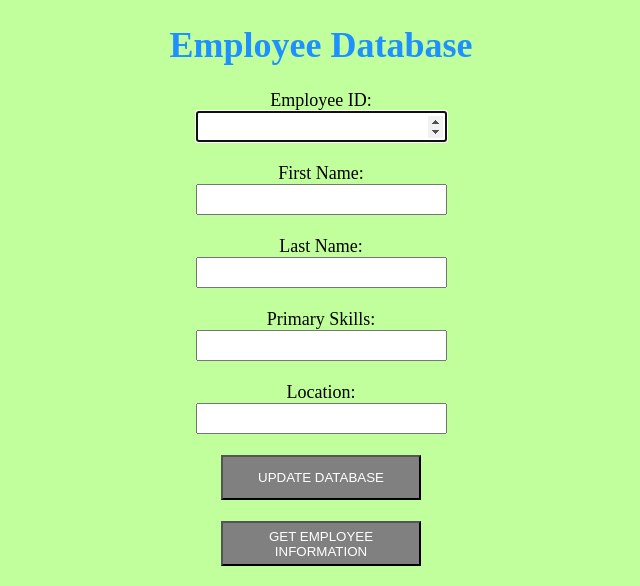
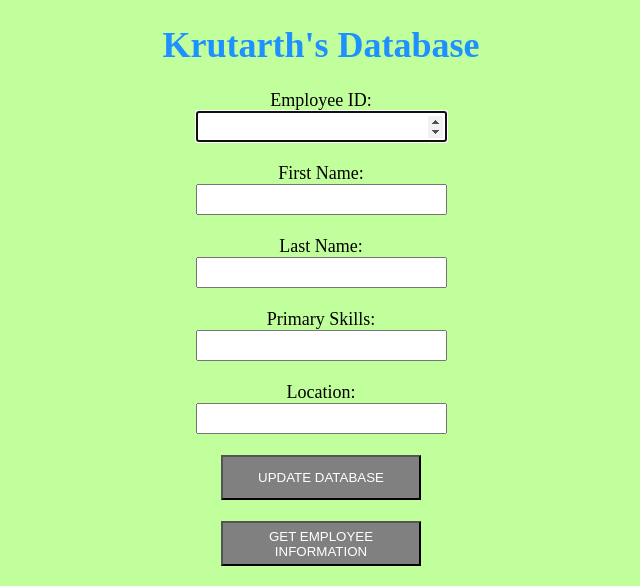
Before and after one commit to krutarth8101/Assignment-1, a Flask app: page / in a window 1280 px wide. Shown: the top 586 px of the page, without its empty margins (319-959 px from the left). Run offline with Flask 3, Linux system fonts and the light colour scheme.

Commit message:
Update addemp.html

```diff
--- a/dockerfiles/templates/addemp.html
+++ b/dockerfiles/templates/addemp.html
@@ -6,7 +6,7 @@
 <center>
 	<font color="black" size="4" style="font-family: avenir">
 
-		<h1 style="color: DodgerBlue">Employee Database</h1>
+		<h1 style="color: DodgerBlue">Krutarth's Database</h1>
 		<body style="background: {{ color }};" >
 
 			<form action="/addemp" autocomplete="on" method = "POST" enctype="multipart/form-data">
```
